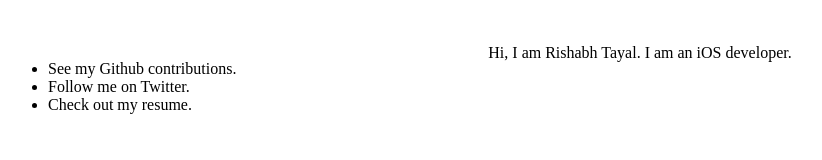
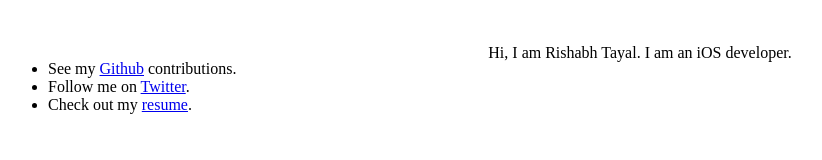
Before and after one commit to RishabhTayal/rishabhtayal.github.io, a plain HTML site: page index.html in a window 1280 px wide. Shown: the whole page, without its empty margins (0-822 px from the left). Drawn offline with Linux system fonts and the light colour scheme.

Commit message:
added href

```diff
--- a/index.html
+++ b/index.html
@@ -11,9 +11,9 @@
 	<br>
 	<br>
 	<ul>
-		<li>See my Github contributions.</li>
-		<li>Follow me on Twitter.</li>
-		<li>Check out my resume.</li>
+	<li>See my <a href="https://www.github.com/rishabhtayal">Github</a> contributions.</li>
+		<li>Follow me on <a href="https://www.twitter.com/rishabh_tayal">Twitter</a>.</li>
+		<li>Check out my <a href="http://rishabhtayal.github.io/Resume">resume</a>.</li>
 	</ul>
 </body>
 </html>
```
